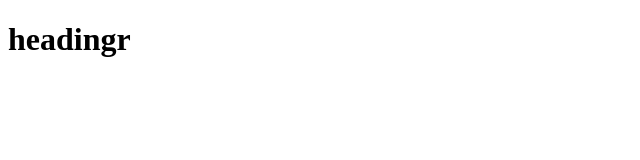
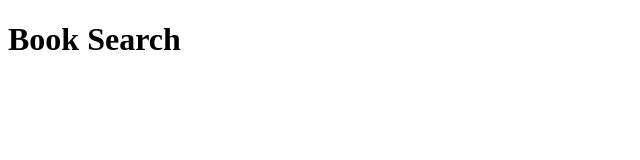
Before and after one commit to Arv1nP/phase-1-project, a plain HTML site: page index.html in a window 1280 px wide. Shown: the whole page, without its empty margins (0-640 px from the left). Drawn offline with Linux system fonts and the light colour scheme.

Commit message:
header added

```diff
--- a/index.html
+++ b/index.html
@@ -7,8 +7,9 @@
     <link rel="stylesheet" type="text/css" href="style.css" />
 </head>
 <body>
-    <h1>headingr</h1>
-
+    <header>
+        <h1>Book Search</h1>
+    </header>
     <script src="index.js"></script>
 </body>
 </html>
```
